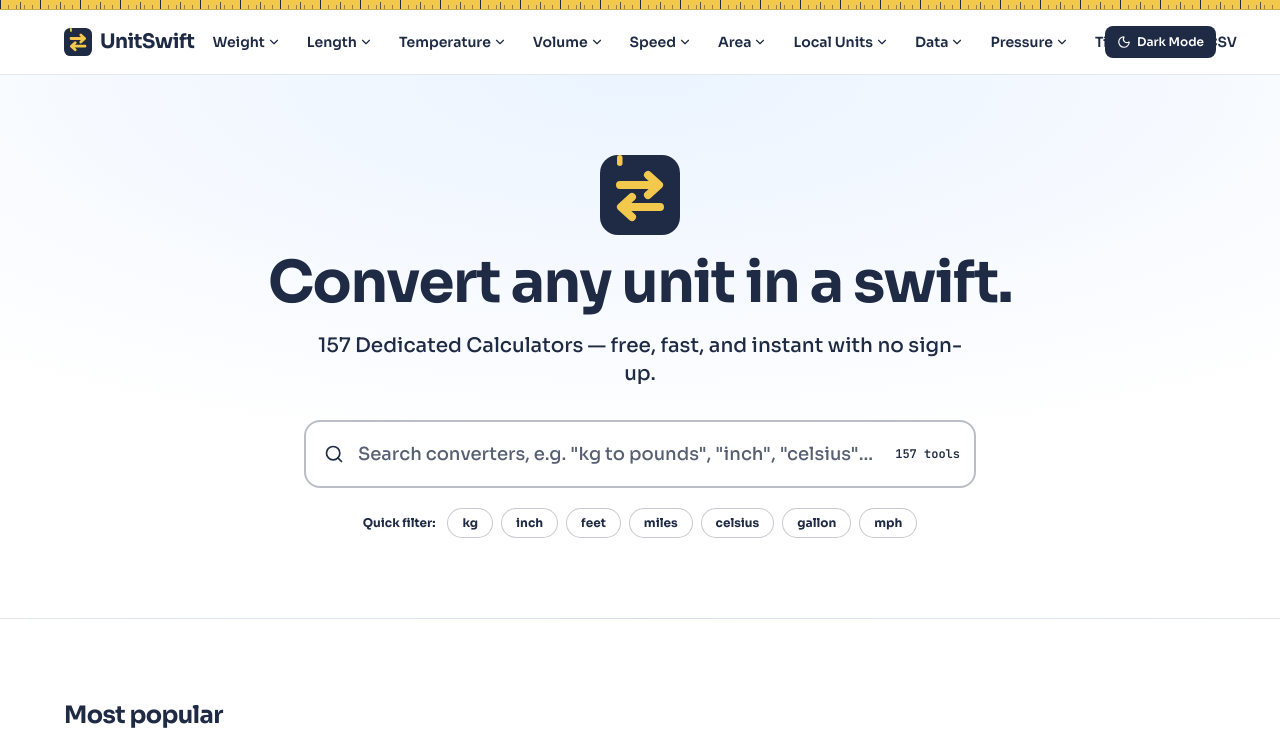
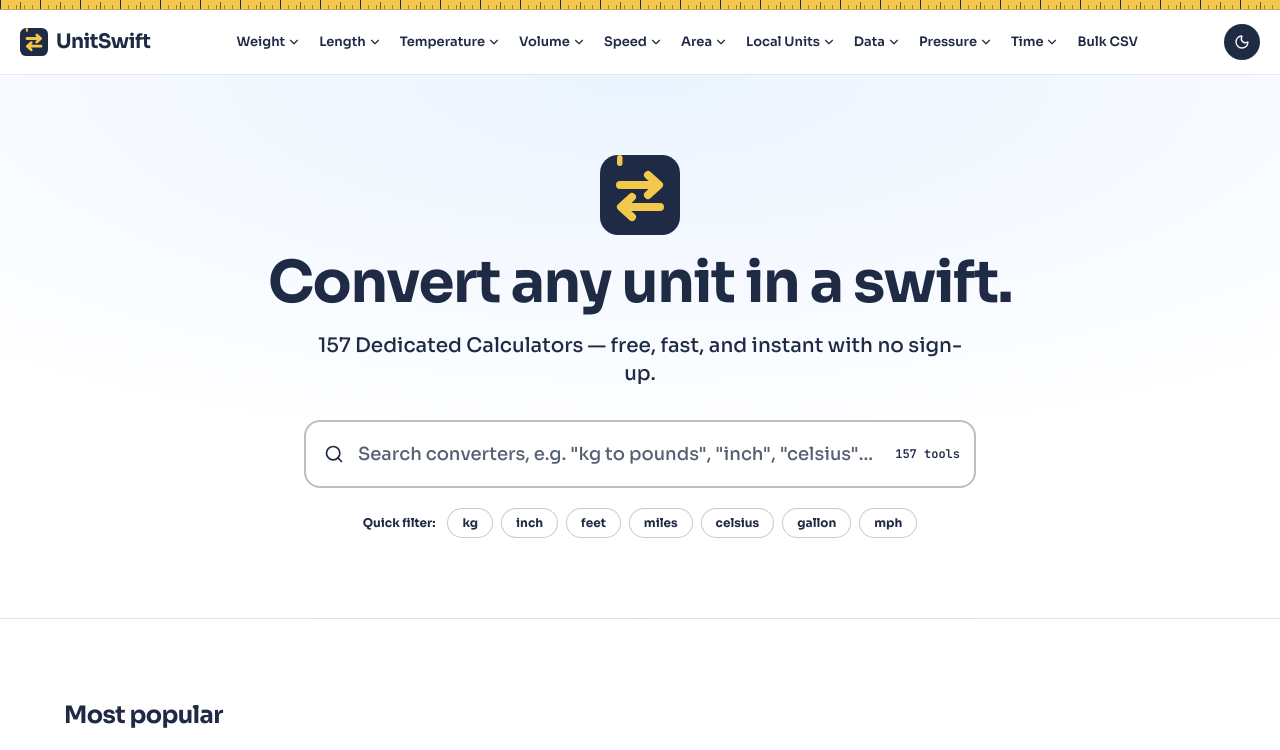
Before and after one commit to lasharipirbux/unitswiftapp, a React (Vite) app: page / in a window 1280 px wide. Shown: the top 750 px of the page. Built offline with nearby package versions, Linux system fonts and the light colour scheme.

Commit message:
style(layout): adjust header layout and responsiveness
Increase max width and refine spacing for navigation elements to improve desktop layout consistency.

```diff
--- a/src/components/Layout.tsx
+++ b/src/components/Layout.tsx
@@ -173,23 +173,23 @@ export const Layout: React.FC<LayoutProps> = ({
         ref={headerRef}
         className="sticky top-0 z-30 bg-white dark:bg-[#0F1626] border-b border-[#E2E8F0] dark:border-white/10"
       >
-        <div className="max-w-[1200px] mx-auto flex items-center justify-between gap-1 lg:gap-2 px-3 sm:px-6 h-16">
+        <div className="max-w-[1280px] mx-auto flex items-center justify-between gap-1.5 xl:gap-2 px-3 sm:px-5 h-16">
           {/* Left: UnitSwift Logo */}
           <a
             href="/"
             onClick={(e) => handleLinkClick(e, '/')}
-            className="inline-flex items-center gap-1.5 lg:gap-2 text-base lg:text-xl font-bold tracking-tight text-[#1F2A44] dark:text-white whitespace-nowrap shrink-0 focus-visible:outline-2 focus-visible:outline-offset-4 focus-visible:outline-[#F2C94C]"
+            className="inline-flex items-center gap-1.5 lg:gap-2 text-base lg:text-lg xl:text-xl font-bold tracking-tight text-[#1F2A44] dark:text-white whitespace-nowrap shrink-0 focus-visible:outline-2 focus-visible:outline-offset-4 focus-visible:outline-[#F2C94C]"
           >
-            <LogoMark className="w-6 h-6 lg:w-7 lg:h-7 shrink-0" />
+            <LogoMark className="w-6 h-6 xl:w-7 xl:h-7 shrink-0" />
             <span>UnitSwift</span>
           </a>
 
-          {/* Center (Desktop & Laptop >= 768px): 8 Category Links on a Single Line */}
+          {/* Center (Laptop & Desktop >= 1024px): Category Links + Bulk CSV on a Single Line */}
           <nav
             aria-label="Unit Categories"
             onMouseEnter={clearCloseTimer}
             onMouseLeave={scheduleDesktopClose}
-            className="hidden md:flex items-center gap-0 lg:gap-1 xl:gap-1.5 whitespace-nowrap min-w-0"
+            className="hidden lg:flex items-center gap-0 xl:gap-0.5 whitespace-nowrap min-w-0"
           >
             {CATEGORIES.map((cat) => {
               const isOpen = activeDesktopCategory === cat.id;
@@ -201,7 +201,7 @@ export const Layout: React.FC<LayoutProps> = ({
                   aria-haspopup="true"
                   onMouseEnter={() => handleDesktopCategoryMouseEnter(cat.id)}
                   onClick={() => handleDesktopCategoryClick(cat.id)}
-                  className={`inline-flex items-center gap-0.5 px-1.5 lg:px-2 xl:px-2.5 py-2 rounded-lg text-xs xl:text-sm font-semibold whitespace-nowrap shrink-0 transition-colors cursor-pointer ${
+                  className={`inline-flex items-center gap-0.5 px-1 xl:px-2 py-2 rounded-lg text-xs xl:text-[13px] font-semibold whitespace-nowrap shrink-0 transition-colors cursor-pointer ${
                     isOpen
                       ? 'bg-[#F1F5F9] dark:bg-white/10 text-[#1F2A44] dark:text-[#F2C94C]'
                       : 'text-[#1F2A44] dark:text-slate-200 hover:bg-[#F8FAFC] dark:hover:bg-white/5'
@@ -210,7 +210,7 @@ export const Layout: React.FC<LayoutProps> = ({
                   <span>{cat.name}</span>
                   <ChevronDown
                     aria-hidden="true"
-                    className={`w-3 h-3 lg:w-3.5 lg:h-3.5 text-[#1F2A44] dark:text-slate-300 transition-transform duration-150 shrink-0 ${
+                    className={`w-3 h-3 xl:w-3.5 xl:h-3.5 text-[#1F2A44] dark:text-slate-300 transition-transform duration-150 shrink-0 ${
                       isOpen ? 'rotate-180' : ''
                     }`}
                   />
@@ -220,7 +220,7 @@ export const Layout: React.FC<LayoutProps> = ({
             <a
               href="/bulk-converter"
               onClick={(e) => handleLinkClick(e, '/bulk-converter')}
-              className={`inline-flex items-center px-1.5 lg:px-2 xl:px-2.5 py-2 rounded-lg text-xs xl:text-sm font-semibold whitespace-nowrap shrink-0 transition-colors cursor-pointer ${
+              className={`inline-flex items-center px-1.5 xl:px-2 py-2 rounded-lg text-xs xl:text-[13px] font-semibold whitespace-nowrap shrink-0 transition-colors cursor-pointer ${
                 currentPath === '/bulk-converter'
                   ? 'bg-[#F2C94C]/25 dark:bg-[#F2C94C]/15 text-[#1F2A44] dark:text-[#F2C94C]'
                   : 'text-[#1F2A44] dark:text-slate-200 hover:bg-[#F8FAFC] dark:hover:bg-white/5'
@@ -230,8 +230,20 @@ export const Layout: React.FC<LayoutProps> = ({
             </a>
           </nav>
 
-          {/* Far Right: Optional Install App Button + Dark Mode Button + Mobile-only (<768px) Menu Button */}
+          {/* Far Right: Tablet Bulk CSV + Optional Install App Button + Dark Mode Button + Mobile/Tablet (<1024px) Menu Button */}
           <div className="flex items-center gap-1.5 lg:gap-2 shrink-0">
+            <a
+              href="/bulk-converter"
+              onClick={(e) => handleLinkClick(e, '/bulk-converter')}
+              className={`hidden md:inline-flex lg:hidden items-center px-2.5 py-2 rounded-lg text-xs font-semibold whitespace-nowrap shrink-0 transition-colors cursor-pointer ${
+                currentPath === '/bulk-converter'
+                  ? 'bg-[#F2C94C]/25 dark:bg-[#F2C94C]/15 text-[#1F2A44] dark:text-[#F2C94C]'
+                  : 'text-[#1F2A44] dark:text-slate-200 hover:bg-[#F8FAFC] dark:hover:bg-white/5'
+              }`}
+            >
+              Bulk CSV
+            </a>
+
             {deferredInstallPrompt && (
               <button
                 type="button"
@@ -247,29 +259,25 @@ export const Layout: React.FC<LayoutProps> = ({
             <button
               type="button"
               onClick={onToggleTheme}
-              aria-label={isDark ? 'Switch to light mode' : 'Switch to dark mode'}
-              className="inline-flex items-center gap-1.5 px-2.5 sm:px-3 py-2 text-xs font-semibold rounded-lg bg-[#1F2A44] text-white dark:bg-[#F2C94C] dark:text-[#1F2A44] hover:opacity-90 transition-opacity whitespace-nowrap shrink-0 cursor-pointer focus-visible:outline-2 focus-visible:outline-offset-2 focus-visible:outline-[#F2C94C]"
+              title="Toggle dark mode"
+              aria-label="Toggle dark mode"
+              aria-pressed={isDark}
+              className="w-9 h-9 rounded-full inline-flex items-center justify-center bg-[#1F2A44] text-white dark:bg-[#F2C94C] dark:text-[#1F2A44] hover:opacity-90 transition-opacity shrink-0 cursor-pointer focus-visible:outline-2 focus-visible:outline-offset-2 focus-visible:outline-[#F2C94C]"
             >
               {isDark ? (
-                <>
-                  <Sun className="w-3.5 h-3.5 shrink-0" />
-                  <span>Light Mode</span>
-                </>
+                <Sun aria-hidden="true" className="w-4 h-4 shrink-0" />
               ) : (
-                <>
-                  <Moon className="w-3.5 h-3.5 shrink-0" />
-                  <span>Dark Mode</span>
-                </>
+                <Moon aria-hidden="true" className="w-4 h-4 shrink-0" />
               )}
             </button>
 
-            {/* Mobile-only (<768px) Menu Button — hidden on desktop/laptop (md:hidden) */}
+            {/* Mobile & Tablet (<1024px) Menu Button — hidden on laptop/desktop (lg:hidden) */}
             <button
               type="button"
               onClick={() => setMobileMenuOpen((prev) => !prev)}
               aria-expanded={mobileMenuOpen}
               aria-label={mobileMenuOpen ? 'Close navigation menu' : 'Open navigation menu'}
-              className="md:hidden inline-flex items-center gap-1.5 px-3 py-2 text-xs font-semibold rounded-lg bg-white dark:bg-[#151F33] text-[#1F2A44] dark:text-white border border-[#1F2A44]/25 dark:border-white/20 hover:bg-[#F1F5F9] dark:hover:bg-white/10 transition-colors whitespace-nowrap shrink-0 cursor-pointer"
+              className="lg:hidden inline-flex items-center gap-1.5 px-3 py-2 text-xs font-semibold rounded-lg bg-white dark:bg-[#151F33] text-[#1F2A44] dark:text-white border border-[#1F2A44]/25 dark:border-white/20 hover:bg-[#F1F5F9] dark:hover:bg-white/10 transition-colors whitespace-nowrap shrink-0 cursor-pointer"
             >
               {mobileMenuOpen ? (
                 <>
@@ -286,12 +294,12 @@ export const Layout: React.FC<LayoutProps> = ({
           </div>
         </div>
 
-        {/* Desktop & Laptop (>= 768px) Big Dropdown Panel */}
+        {/* Laptop & Desktop (>= 1024px) Big Dropdown Panel */}
         {activeCategoryObj && (
           <div
             onMouseEnter={clearCloseTimer}
             onMouseLeave={scheduleDesktopClose}
-            className="hidden md:block absolute left-0 right-0 top-full z-40 px-4 sm:px-6 pt-2 pb-4 pointer-events-none"
+            className="hidden lg:block absolute left-0 right-0 top-full z-40 px-4 sm:px-6 pt-2 pb-4 pointer-events-none"
           >
             <div className="max-w-[960px] mx-auto rounded-2xl bg-white dark:bg-[#151F33] border border-[#1F2A44]/15 dark:border-white/15 p-6 pointer-events-auto">
               <div className="flex items-center justify-between gap-4 pb-3 mb-4 border-b border-[#1F2A44]/10 dark:border-white/10">
@@ -337,11 +345,11 @@ export const Layout: React.FC<LayoutProps> = ({
           </div>
         )}
 
-        {/* Mobile (<768px) Full-Width Expandable Category Menu */}
+        {/* Mobile & Tablet (<1024px) Full-Width Expandable Category Menu */}
         {mobileMenuOpen && (
           <nav
             aria-label="Mobile Unit Categories"
-            className="md:hidden w-full bg-white dark:bg-[#0F1626] border-t border-[#E2E8F0] dark:border-white/10 max-h-[80vh] overflow-y-auto"
+            className="lg:hidden w-full bg-white dark:bg-[#0F1626] border-t border-[#E2E8F0] dark:border-white/10 max-h-[80vh] overflow-y-auto"
           >
             <div className="divide-y divide-[#1F2A44]/10 dark:divide-white/10">
               {CATEGORIES.map((cat) => {
```
